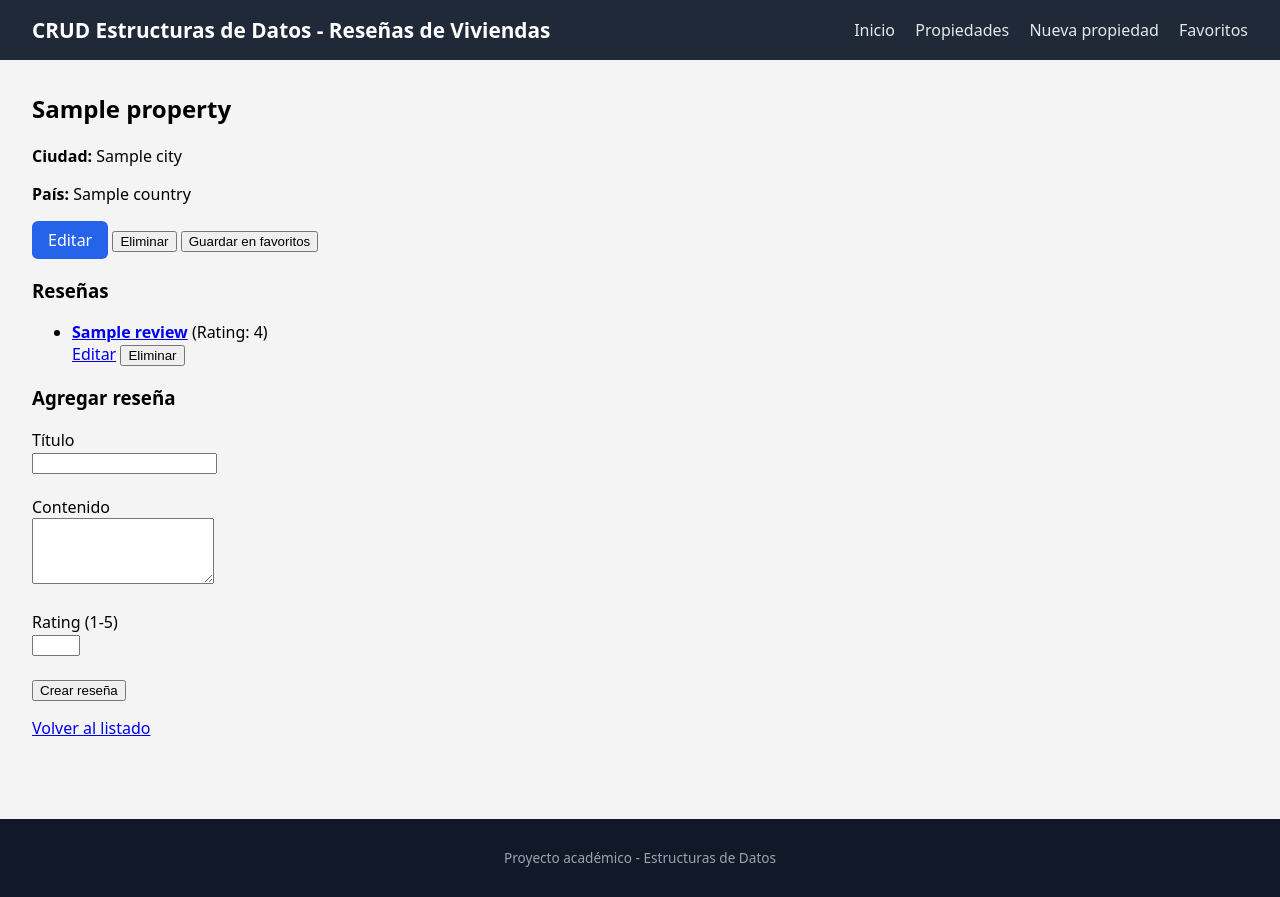
After one commit to jprojas87/rents-edd, a FastAPI app: template templates/property_detail.html in a window 1280 px wide. The commit adds this page. Run offline with FastAPI, Linux system fonts and the light colour scheme; the template is opened without the code that fills it: most values are stand-ins (such as "Sample title", 1, 10 or a date in 2020); parts of the project's set-up code (start-up, migrations or seed data) failed here and were passed over.

Commit message:
feat: web interactiva

```diff
--- a/api/main.py
+++ b/api/main.py
@@ -1,7 +1,7 @@
 from typing import List
 
-from fastapi import FastAPI, HTTPException, Request
-from fastapi.responses import HTMLResponse
+from fastapi import FastAPI, HTTPException, Request, Form, status
+from fastapi.responses import HTMLResponse, RedirectResponse
 from fastapi.staticfiles import StaticFiles
 from fastapi.templating import Jinja2Templates
 from pydantic import BaseModel
@@ -108,6 +108,248 @@ async def list_properties_view(request: Request):
         "properties.html",
         {"request": request, "properties": properties},
     )
+
+
+@app.get("/properties/new", response_class=HTMLResponse)
+async def new_property_form(request: Request):
+    return templates.TemplateResponse(
+        "property_form.html",
+        {
+            "request": request,
+            "form_action": "/properties/new",
+            "form_method": "post",
+            "title": "",
+            "country": "",
+            "city": "",
+            "heading": "Crear propiedad",
+            "submit_label": "Crear",
+        },
+    )
+
+
+@app.post("/properties/new")
+async def create_property_html(
+    title: str = Form(...),
+    country: str = Form(...),
+    city: str = Form(...),
+):
+    prop = property_service.create_property(title, country, city)
+    return RedirectResponse(
+        url=f"/properties/{prop.id}", status_code=status.HTTP_303_SEE_OTHER
+    )
+
+
+@app.get("/properties/{property_id}", response_class=HTMLResponse)
+async def property_detail(request: Request, property_id: int):
+    prop = property_service.get_property(property_id)
+    if prop is None:
+        raise HTTPException(status_code=404, detail="Property not found")
+    reviews = review_service.list_reviews_by_property(property_id)
+    favorites = favorites_service.list_favorites()
+    is_favorite = any(fav.id == prop.id for fav in favorites)
+    return templates.TemplateResponse(
+        "property_detail.html",
+        {
+            "request": request,
+            "property": prop,
+            "reviews": reviews,
+            "is_favorite": is_favorite,
+        },
+    )
+
+
+@app.get("/properties/{property_id}/edit", response_class=HTMLResponse)
+async def edit_property_form(request: Request, property_id: int):
+    prop = property_service.get_property(property_id)
+    if prop is None:
+        raise HTTPException(status_code=404, detail="Property not found")
+    return templates.TemplateResponse(
+        "property_form.html",
+        {
+            "request": request,
+            "form_action": f"/properties/{property_id}/edit",
+            "form_method": "post",
+            "title": prop.title,
+            "country": prop.country,
+            "city": prop.city,
+            "heading": "Editar propiedad",
+            "submit_label": "Actualizar",
+        },
+    )
+
+
+@app.post("/properties/{property_id}/edit")
+async def update_property_html(
+    property_id: int,
+    title: str = Form(...),
+    country: str = Form(...),
+    city: str = Form(...),
+):
+    prop = property_service.update_property(property_id, title, country, city)
+    if prop is None:
+        raise HTTPException(status_code=404, detail="Property not found")
+    return RedirectResponse(
+        url=f"/properties/{property_id}", status_code=status.HTTP_303_SEE_OTHER
+    )
+
+
+@app.post("/properties/{property_id}/delete")
+async def delete_property_html(property_id: int):
+    property_service.delete_property(property_id)
+    return RedirectResponse(url="/properties", status_code=status.HTTP_303_SEE_OTHER)
+
+
+@app.post("/properties/{property_id}/reviews/new")
+async def create_review_html(
+    property_id: int,
+    title: str = Form(...),
+    body: str = Form(...),
+    rating: int = Form(...),
+):
+    try:
+        review_service.create_review(property_id, title, body, rating)
+    except ValueError:
+        raise HTTPException(status_code=404, detail="Property not found")
+    return RedirectResponse(
+        url=f"/properties/{property_id}", status_code=status.HTTP_303_SEE_OTHER
+    )
+
+
+@app.get("/reviews/{review_id}", response_class=HTMLResponse)
+async def review_detail(request: Request, review_id: int):
+    review = review_service.get_review(review_id)
+    if review is None:
+        raise HTTPException(status_code=404, detail="Review not found")
+    prop = property_service.get_property(review.property_id)
+    comments = comment_service.list_comments_by_review(review_id)
+    return templates.TemplateResponse(
+        "review_detail.html",
+        {
+            "request": request,
+            "review": review,
+            "property": prop,
+            "comments": comments,
+        },
+    )
+
+
+@app.get("/reviews/{review_id}/edit", response_class=HTMLResponse)
+async def edit_review_form(request: Request, review_id: int):
+    review = review_service.get_review(review_id)
+    if review is None:
+        raise HTTPException(status_code=404, detail="Review not found")
+    return templates.TemplateResponse(
+        "review_form.html",
+        {
+            "request": request,
+            "review": review,
+            "form_action": f"/reviews/{review_id}/edit",
+            "form_method": "post",
+            "heading": "Editar reseña",
+            "submit_label": "Actualizar",
+        },
+    )
+
+
+@app.post("/reviews/{review_id}/edit")
+async def update_review_html(
+    review_id: int,
+    title: str = Form(...),
+    body: str = Form(...),
+    rating: int = Form(...),
+):
+    review = review_service.update_review(review_id, title, body, rating)
+    if review is None:
+        raise HTTPException(status_code=404, detail="Review not found")
+    return RedirectResponse(
+        url=f"/reviews/{review_id}", status_code=status.HTTP_303_SEE_OTHER
+    )
+
+
+@app.post("/reviews/{review_id}/delete")
+async def delete_review_html(review_id: int):
+    review = review_service.get_review(review_id)
+    property_id = review.property_id if review else None
+    review_service.delete_review(review_id)
+    redirect_url = (
+        f"/properties/{property_id}" if property_id is not None else "/properties"
+    )
+    return RedirectResponse(url=redirect_url, status_code=status.HTTP_303_SEE_OTHER)
+
+
+@app.post("/reviews/{review_id}/comments/new")
+async def create_comment_html(review_id: int, body: str = Form(...)):
+    try:
+        comment_service.create_comment(review_id, body)
+    except ValueError:
+        raise HTTPException(status_code=404, detail="Review not found")
+    return RedirectResponse(
+        url=f"/reviews/{review_id}", status_code=status.HTTP_303_SEE_OTHER
+    )
+
+
+@app.get("/comments/{comment_id}/edit", response_class=HTMLResponse)
+async def edit_comment_form(request: Request, comment_id: int):
+    comment = comment_service.get_comment(comment_id)
+    if comment is None:
+        raise HTTPException(status_code=404, detail="Comment not found")
+    return templates.TemplateResponse(
+        "comment_form.html",
+        {
+            "request": request,
+            "comment": comment,
+            "form_action": f"/comments/{comment_id}/edit",
+            "form_method": "post",
+            "heading": "Editar comentario",
+            "submit_label": "Actualizar",
+        },
+    )
+
+
+@app.post("/comments/{comment_id}/edit")
+async def update_comment_html(comment_id: int, body: str = Form(...)):
+    comment = comment_service.update_comment(comment_id, body)
+    if comment is None:
+        raise HTTPException(status_code=404, detail="Comment not found")
+    review_id = comment.review_id
+    return RedirectResponse(
+        url=f"/reviews/{review_id}", status_code=status.HTTP_303_SEE_OTHER
+    )
+
+
+@app.post("/comments/{comment_id}/delete")
+async def delete_comment_html(comment_id: int):
+    comment = comment_service.get_comment(comment_id)
+    review_id = comment.review_id if comment else None
+    comment_service.delete_comment(comment_id)
+    redirect_url = f"/reviews/{review_id}" if review_id is not None else "/properties"
+    return RedirectResponse(url=redirect_url, status_code=status.HTTP_303_SEE_OTHER)
+
+
+@app.post("/favorites/{property_id}")
+async def add_favorite_html(property_id: int):
+    try:
+        favorites_service.add_favorite(property_id)
+    except ValueError:
+        raise HTTPException(status_code=404, detail="Property not found")
+    return RedirectResponse(
+        url=f"/properties/{property_id}", status_code=status.HTTP_303_SEE_OTHER
+    )
+
+
+@app.get("/favorites", response_class=HTMLResponse)
+async def list_favorites_view(request: Request):
+    favorites = favorites_service.list_favorites()
+    return templates.TemplateResponse(
+        "favorites.html",
+        {"request": request, "favorites": favorites},
+    )
+
+
+@app.post("/favorites/{property_id}/delete")
+async def remove_favorite_html(property_id: int):
+    favorites_service.remove_favorite(property_id)
+    return RedirectResponse(url="/favorites", status_code=status.HTTP_303_SEE_OTHER)
 
 
 # =========================
--- a/requirements.txt
+++ b/requirements.txt
@@ -2,3 +2,4 @@ fastapi
 uvicorn
 jinja2
 pydantic
+python-multipart
--- a/static/css/styles.css
+++ b/static/css/styles.css
@@ -61,3 +61,20 @@ footer {
     color: #9ca3af;
     font-size: 0.85rem;
 }
+
+.button {
+    display: inline-block;
+    padding: 0.5rem 1rem;
+    background: #2563eb;
+    color: white;
+    border-radius: 6px;
+    text-decoration: none;
+}
+
+.button.secondary {
+    background: #4b5563;
+}
+
+.button:hover {
+    background: #1d4ed8;
+}
--- a/templates/base.html
+++ b/templates/base.html
@@ -11,6 +11,8 @@
     <nav>
         <a href="/">Inicio</a>
         <a href="/properties">Propiedades</a>
+        <a href="/properties/new">Nueva propiedad</a>
+        <a href="/favorites">Favoritos</a>
     </nav>
 </header>
 
--- /dev/null
+++ b/templates/property_detail.html
@@ -0,0 +1,61 @@
+{% extends "base.html" %}
+
+{% block title %}Propiedad {{ property.title }}{% endblock %}
+
+{% block content %}
+<h2>{{ property.title }}</h2>
+<p><strong>Ciudad:</strong> {{ property.city }}</p>
+<p><strong>País:</strong> {{ property.country }}</p>
+
+<div style="margin: 1rem 0;">
+    <a class="button" href="/properties/{{ property.id }}/edit">Editar</a>
+    <form action="/properties/{{ property.id }}/delete" method="post" style="display:inline;">
+        <button type="submit" onclick="return confirm('Eliminar propiedad?');">Eliminar</button>
+    </form>
+    {% if is_favorite %}
+        <form action="/favorites/{{ property.id }}/delete" method="post" style="display:inline;">
+            <button type="submit">Quitar de favoritos</button>
+        </form>
+    {% else %}
+        <form action="/favorites/{{ property.id }}" method="post" style="display:inline;">
+            <button type="submit">Guardar en favoritos</button>
+        </form>
+    {% endif %}
+</div>
+
+<h3>Reseñas</h3>
+{% if reviews %}
+    <ul>
+        {% for review in reviews %}
+            <li>
+                <strong><a href="/reviews/{{ review.id }}">{{ review.title }}</a></strong>
+                (Rating: {{ review.rating }})
+                <div>
+                    <a href="/reviews/{{ review.id }}/edit">Editar</a>
+                    <form action="/reviews/{{ review.id }}/delete" method="post" style="display:inline;">
+                        <button type="submit" onclick="return confirm('Eliminar reseña?');">Eliminar</button>
+                    </form>
+                </div>
+            </li>
+        {% endfor %}
+    </ul>
+{% else %}
+    <p>No hay reseñas para esta propiedad.</p>
+{% endif %}
+
+<h3>Agregar reseña</h3>
+<form action="/properties/{{ property.id }}/reviews/new" method="post">
+    <label for="title">Título</label><br>
+    <input type="text" id="title" name="title" required><br><br>
+
+    <label for="body">Contenido</label><br>
+    <textarea id="body" name="body" rows="4" required></textarea><br><br>
+
+    <label for="rating">Rating (1-5)</label><br>
+    <input type="number" id="rating" name="rating" min="1" max="5" required><br><br>
+
+    <button type="submit">Crear reseña</button>
+</form>
+
+<p><a href="/properties">Volver al listado</a></p>
+{% endblock %}
```
Also changed, not shown: templates/comment_form.html (added, +15 -0 lines), templates/favorites.html (added, +40 -0 lines), templates/index.html (+6 -1 lines), templates/properties.html (+10 -0 lines), templates/property_form.html (added, +22 -0 lines), templates/review_detail.html (added, +50 -0 lines), templates/review_form.html (added, +22 -0 lines).
